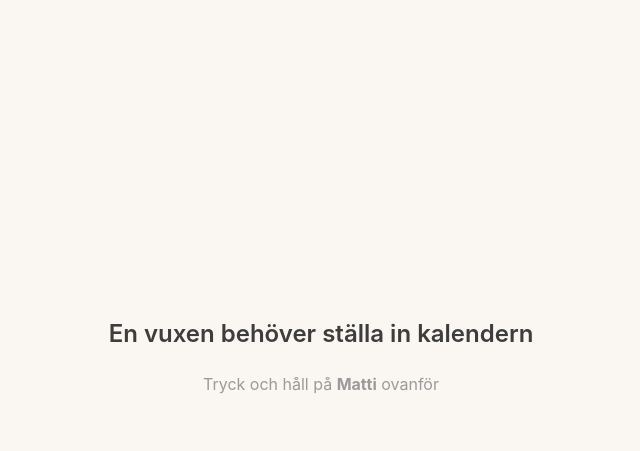
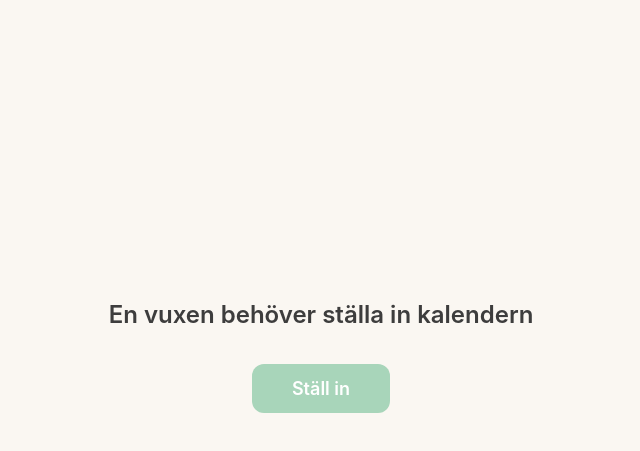
Before and after one commit to tbruhn-vend/matti-viz, a website with bundled scripts: page index.html in a window 1280 px wide. Shown: the part 67-518 px from the top of the page, without its empty margins (319-959 px from the left). Built offline with nearby package versions, Linux system fonts and the light colour scheme.

Commit message:
fix: add visible settings button on setup screen
Co-Authored-By: Claude Opus 4.6 (1M context) <noreply@anthropic.com>

```diff
--- a/index.html
+++ b/index.html
@@ -21,7 +21,7 @@
 
     <div id="setup-screen" class="screen hidden">
       <p class="setup-message">En vuxen behöver ställa in kalendern</p>
-      <p class="setup-hint">Tryck och håll på <strong>Matti</strong> ovanför</p>
+      <button id="setup-settings-btn" class="setup-btn">Ställ in</button>
     </div>
 
     <div id="main-screen" class="screen hidden">
--- a/js/settings.js
+++ b/js/settings.js
@@ -31,6 +31,11 @@ export function initSettings({ onSave }) {
   });
   title.addEventListener('mouseup', () => clearTimeout(pressTimer));
   title.addEventListener('mouseleave', () => clearTimeout(pressTimer));
+
+  const setupBtn = document.getElementById('setup-settings-btn');
+  if (setupBtn) {
+    setupBtn.addEventListener('click', openSettings);
+  }
 
   function openSettings() {
     icalInput.value = getIcalUrl() || '';
--- a/style.css
+++ b/style.css
@@ -58,11 +58,17 @@ html, body {
   line-height: 1.4;
 }
 
-.setup-hint {
-  margin-top: 24px;
-  font-size: 16px;
-  color: var(--text-light);
-  text-align: center;
+.setup-btn {
+  margin-top: 32px;
+  padding: 14px 40px;
+  border: none;
+  border-radius: 12px;
+  background: var(--accent);
+  color: white;
+  font-size: 18px;
+  font-weight: 600;
+  font-family: inherit;
+  cursor: pointer;
 }
 
 #loading-screen p {
```
